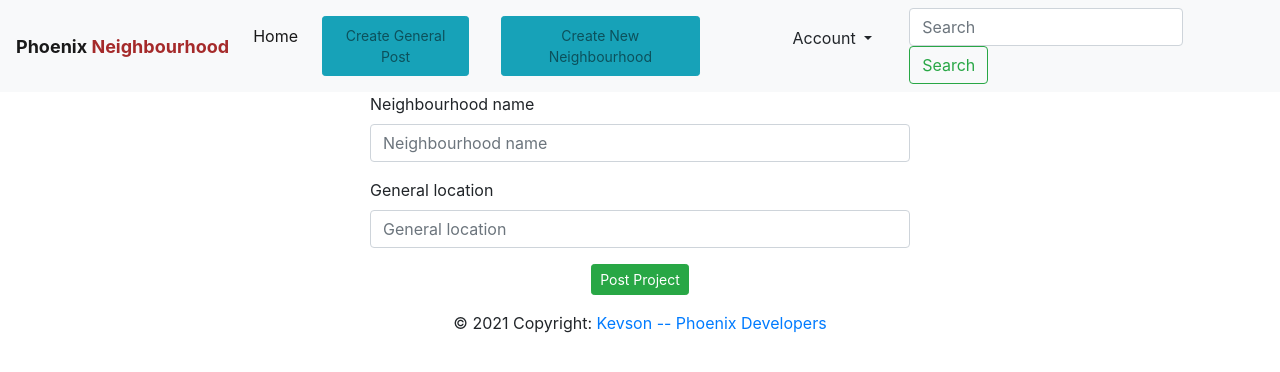
After one commit to Kevson1/Nbd-Phoenix, a Django app: a page that uses nbd_app/templates/navbar.html in a window 1280 px wide. The commit adds this page. Shown: the top 372 px of the page. Run offline with Django 3.2, Linux system fonts and the light colour scheme; the visitor is signed in with stand-in values (Sample User, id 1); some libraries are stand-ins or nearby versions.

Commit message:
ADDS THE FUNCTIONALITY OF CREATING A NEW NEIGHBOURHOOD

```diff
--- a/nbd_app/forms.py
+++ b/nbd_app/forms.py
@@ -1,5 +1,5 @@
 from django import forms
-from .models import Profile, GeneralPosts
+from .models import Neighbourhood, Profile, GeneralPosts
 
 class ProfileForm(forms.ModelForm):
   class Meta:
@@ -10,3 +10,8 @@ class GeneralPostsForm(forms.ModelForm):
   class Meta:
     model = GeneralPosts
     fields = ['topic', 'title', 'message', 'neighbourhood']
+
+class NeighbourhoodForm(forms.ModelForm):
+  class Meta:
+    model = Neighbourhood
+    fields = ['neighbourhood_name', 'general_location']
--- a/nbd_app/templates/navbar.html
+++ b/nbd_app/templates/navbar.html
@@ -10,9 +10,12 @@
         <li class="nav-item active">
           <a class="nav-link" href="{% url 'home' %}">Home</a>
         </li>
-        <!-- <li class="nav-item">
-          <a class="nav-link btn btn-sm btn-success mb-1" href="#">Post Project</a>
-        </li> -->
+        <li class="nav-item">
+          <a class="nav-link btn btn-sm btn-info mx-3" href="{% url 'create_general_posts' %}">Create General Post</a>
+        </li>
+        <li class="nav-item">
+          <a class="nav-link btn btn-sm btn-info mx-3" href="{% url 'create_neighbourhood' %}">Create New Neighbourhood</a>
+        </li>
 
         <!-- <li class="dropdown mx-4 btn btn-sm btn-success">
           <a href="#" class="dropdown-toggle btn btn-info" data-toggle="dropdown" role="button" aria-expanded="false">APIs <span class="caret"></span></a>
--- /dev/null
+++ b/nbd_app/templates/new_neighbourhood.html
@@ -0,0 +1,26 @@
+{% extends 'common/base.html' %}
+{% load bootstrap4%}
+
+{% block content %}
+
+  <div class="container">
+
+    <div class="row">
+      <div class="col-md-3"></div>
+      <div class="mx-auto col-md-6">
+        <!-- Comment form goes here -->
+        <form action="{%url 'create_neighbourhood' %}" enctype="multipart/form-data" method="POST">
+          {%csrf_token%}
+          {% bootstrap_form form %}
+
+          <div class="text-center">
+            <input type="submit" class="btn btn-sm btn-success" value="Post Project">
+          </div>
+        </form>
+      </div>
+      <div class="col-md-3"></div>
+    </div>
+
+  </div>
+
+{% endblock %}
--- a/nbd_app/urls.py
+++ b/nbd_app/urls.py
@@ -6,6 +6,6 @@ urlpatterns = [
     url(r'^$', views.home, name='home'),
     url(r'^accounts/profile/$', views.profile, name='profile'),
     path('businesses/<neighbourhood_name>/', views.businesses, name='businesses'),
-    url(r'^generalposts/$', views.create_general_posts, name='create_general_posts'),
-    # url(r'^socialamenities/$', views.social_amenities, name='social_amenities'),
+    url(r'^new/generalposts/$', views.create_general_posts, name='create_general_posts'),
+    url(r'^new/neighbourhood/$', views.create_neighbourhood, name='create_neighbourhood'),
 ]
--- a/nbd_app/views.py
+++ b/nbd_app/views.py
@@ -1,6 +1,6 @@
 from django.shortcuts import redirect, render
 from django.contrib.auth.decorators import login_required
-from nbd_app.forms import GeneralPostsForm
+from nbd_app.forms import GeneralPostsForm, NeighbourhoodForm
 
 
 from nbd_app.models import Business, Neighbourhood,SocialAmenities,GeneralPosts,Police_Department
@@ -29,7 +29,6 @@ def create_general_posts(request):
     topic = form.cleaned_data.get('topic')
     title = form.cleaned_data.get('title')
     message = form.cleaned_data.get('message')
-    # form.instance.neighbourhood = request.neighbourhood
     neighbourhood = form.cleaned_data.get('neighbourhood')
 
     form.save()
@@ -40,6 +39,19 @@ def create_general_posts(request):
   return render(request,'generalposts.html', {"form":form})
 
 @login_required(login_url='/accounts/login/')
+def create_neighbourhood(request):
+  form = NeighbourhoodForm(request.POST, request.FILES)
+  if form.is_valid():
+    neighbourhood_name = form.cleaned_data.get('neighbourhood_name')
+    general_location = form.cleaned_data.get('general_location')
+
+    form.save()
+    return redirect('home')
+  else:
+    form = NeighbourhoodForm()
+  return render(request, 'new_neighbourhood.html', {"form":form})
+
+@login_required(login_url='/accounts/login/')
 def social_amenities(request):
   return render(request, 'socialamenities.html')
 
```
